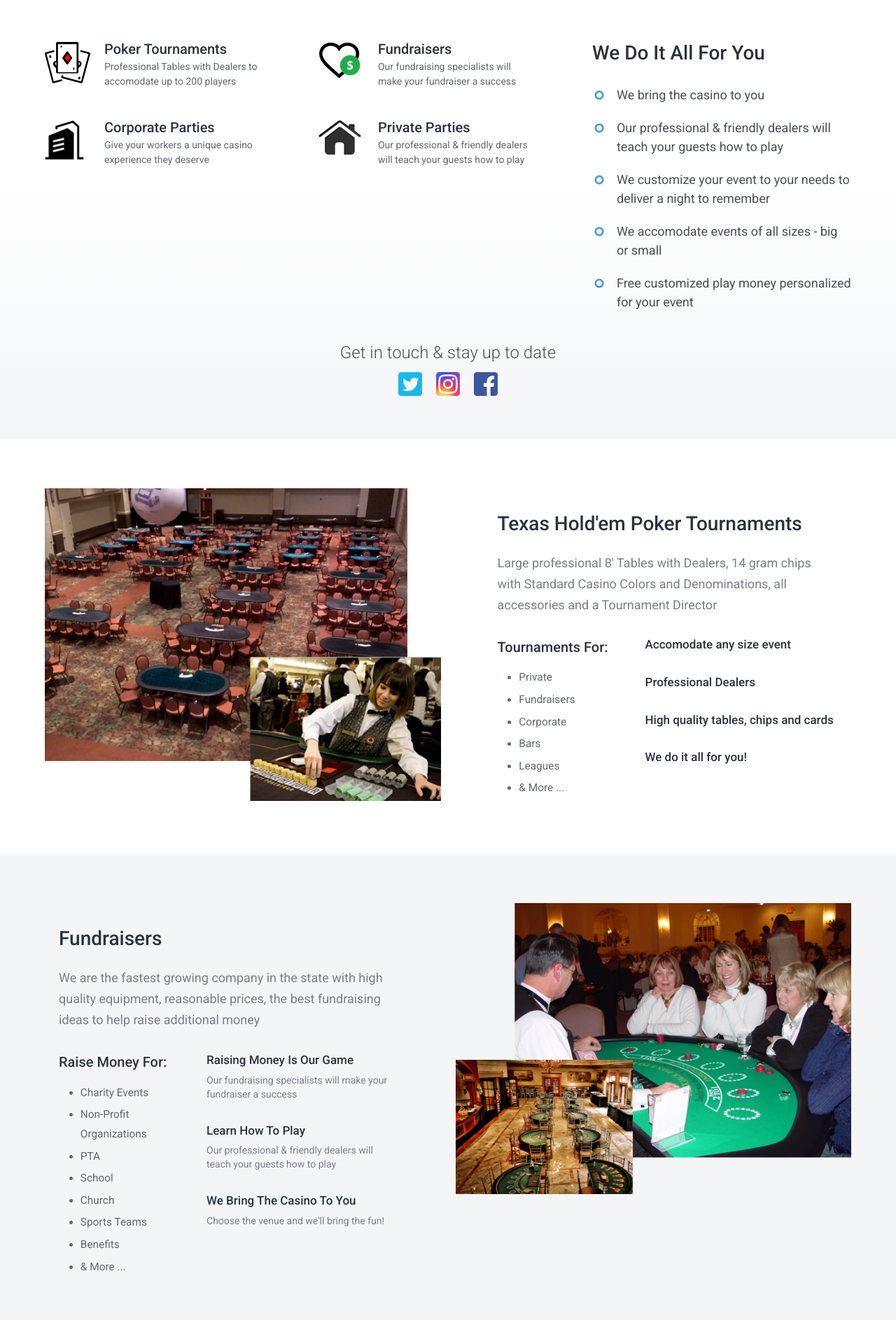
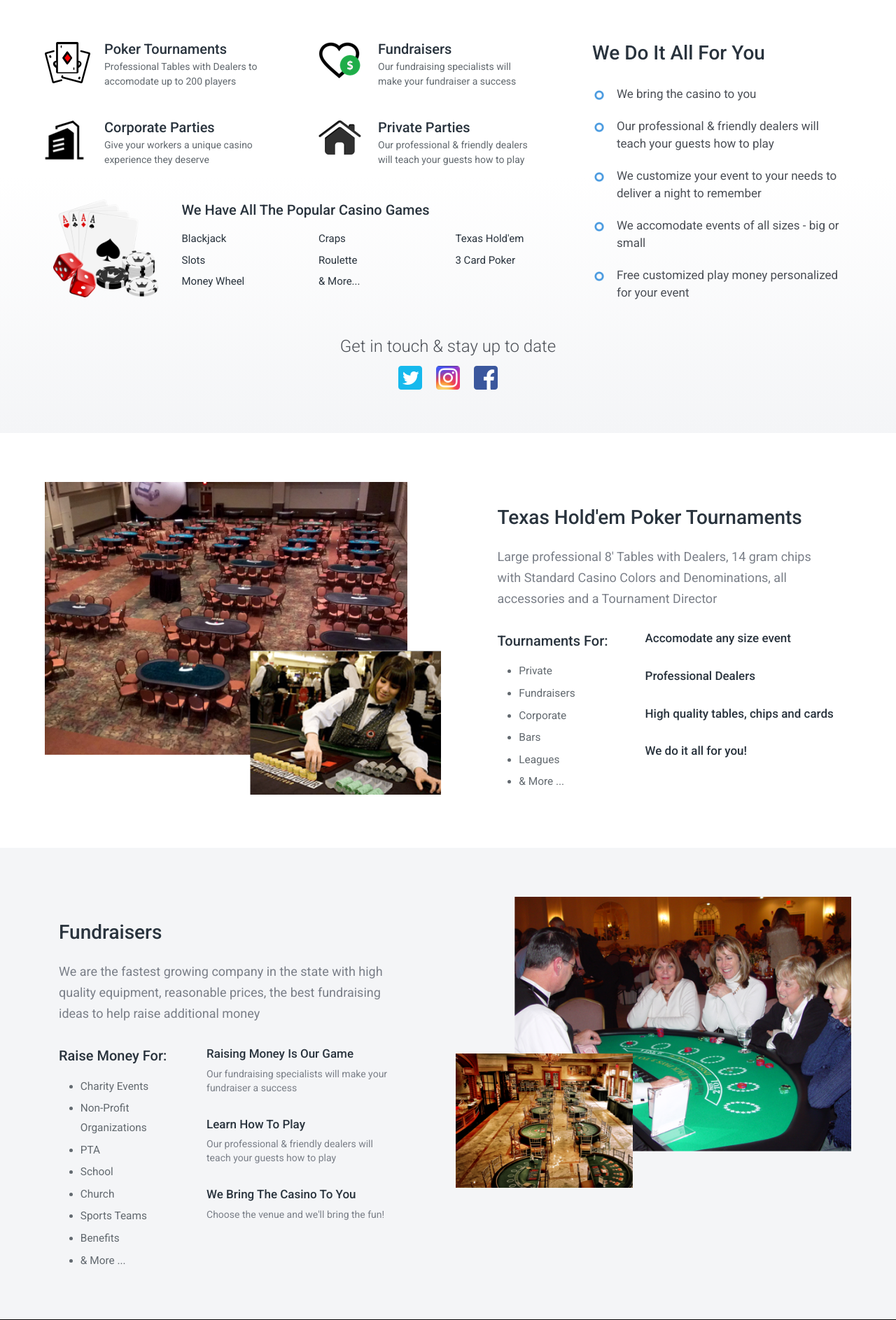
Before and after one commit to evolmk/wildwillys, a PHP site: page / in a window 1280 px wide. Shown: the part 801-2688 px from the top of the page at 70% size. Run offline with PHP 8.4, Linux system fonts and the light colour scheme.

Commit message:
add games section

```diff
--- a/index.html
+++ b/index.html
@@ -59,19 +59,53 @@
       <section class="section summary" id="whatwedo">
         <div class="container">
           <div class="columns">
-            <div class="column is-4">
+            <div class="column is-8">
+              <div class="columns">
+                <div class="column is-6">
                   <div class="summaries" data-aos="fade-up" data-aos-delay="0"><a class="summary-block" href="index.html#poker-tournaments" data-scrollid="poker-tournaments"><img src="img/icon-poker.png">
                       <h3>Poker Tournaments</h3>
                       <p>Professional Tables with Dealers to accomodate up to 200 players</p></a><a class="summary-block" href="index.html#corporate-parties" data-scrollid="corporate-parties"><img src="img/icon-corporate.png">
                       <h3>Corporate Parties</h3>
                       <p>Give your workers a unique casino experience they deserve</p></a></div>
                 </div>
-            <div class="column is-4">
+                <div class="column is-6">
                   <div class="summaries" data-aos="fade-up" data-aos-delay="200"><a class="summary-block" href="index.html#fundraisers" data-scrollid="fundraisers"><img src="img/icon-fundraisers.png">
                       <h3>Fundraisers</h3>
                       <p>Our fundraising specialists will make your fundraiser a success</p></a><a class="summary-block" href="index.html#private-parties" data-scrollid="private-parties"><img src="img/icon-private.png">
                       <h3>Private Parties</h3>
                       <p>Our professional & friendly dealers will teach your guests how to play</p></a></div>
+                </div>
+              </div>
+              <div class="summaries mt-10" data-aos="fade-up" data-aos-delay="200">
+                <div class="columns">
+                  <div class="column is-3 has-text-centered"><img class="icon-games" src="img/icon-games@2x.png"></div>
+                  <div class="column is-9">
+                    <h3>We Have All The Popular Casino Games</h3>
+                    <div class="columns">
+                      <div class="column is-4 has-text-left">
+                        <div class="games-list">
+                          <h5>Blackjack</h5>
+                          <h5>Slots</h5>
+                          <h5>Money Wheel</h5>
+                        </div>
+                      </div>
+                      <div class="column is-4 has-text-left">
+                        <div class="games-list">
+                          <h5>Craps</h5>
+                          <h5>Roulette</h5>
+                          <h5>& More...</h5>
+                        </div>
+                      </div>
+                      <div class="column is-4 has-text-left">
+                        <div class="games-list">
+                          <h5>Texas Hold'em</h5>
+                          <h5>3 Card Poker</h5>
+                        </div>
+                      </div>
+                    </div>
+                  </div>
+                </div>
+              </div>
             </div>
             <div class="column is-4">
               <div class="summary-list" data-aos="fade-up" data-aos-delay="400">
@@ -84,7 +118,7 @@
               </div>
             </div>
           </div>
-          <div class="has-text-centered mt-10">
+          <div class="has-text-centered mt-15">
             <div class="social" data-aos="fade" data-aos-delay="500">
               <div class="social-heading">Get in touch & stay up to date</div>
               <div class="social-icons"><a href="https://twitter.com/" target="_blank"><img src="img/icon-twitter.png"></a><a href="https://www.facebook.com/" target="_blank"><img src="img/icon-instagram.png"></a><a href="https://www.instagram.com/" target="_blank"><img src="img/icon-facebook.png"></a></div>
--- a/scss/bulma/base/_generic.scss
+++ b/scss/bulma/base/_generic.scss
@@ -323,12 +323,18 @@ h4+p.small {
     margin-bottom: 40px;
   }
 }
+h5 {
+  font-size: 15px;
+  font-weight: 400;
+  color: #29333D;
+  margin-bottom: 10px;
+}
 
 p {
   margin-bottom: 25px;
 }
 p.large-bullet {
-  font-size: 18px;
+  font-size: 17px;
   color: #4b4f56;
   padding-left: 35px;
   position: relative;
@@ -431,6 +437,16 @@ a.summary-block {
   }
 }
 
+.games-list {
+  padding-top: 15px;
+  h5 {
+    margin-bottom: 8px;
+  }
+}
+.icon-games {
+  max-width:150px;
+  margin: 0 auto;
+}
 
 // Section - Contact
 
```
Also changed, not shown: index.pug (+47 -21 lines), dist/app.min.css, img/icon-games.png (added), img/icon-games@2x.png (added). Lines whose indentation alone changed are shown as unchanged.
